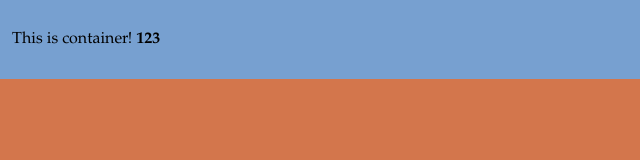
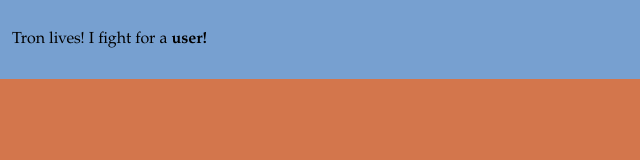
Before and after one commit to InsideMyDesign/hello-world, a plain HTML site: page index.html in a window 1280 px wide. Shown: the full height of the page, 0-640 px from the left. Drawn offline with Linux system fonts and the light colour scheme.

Commit message:
fix 16 dec

```diff
--- a/index.html
+++ b/index.html
@@ -9,10 +9,7 @@
 
 <body>
 	<div class="mainContainer">
-    	<p>
-    	This is container!
-    	<b>123</b>
-        </p>
+    	<p>Tron lives! I fight for a <b>user!</b></p>
     </div>
 </body>
 </html>
```
